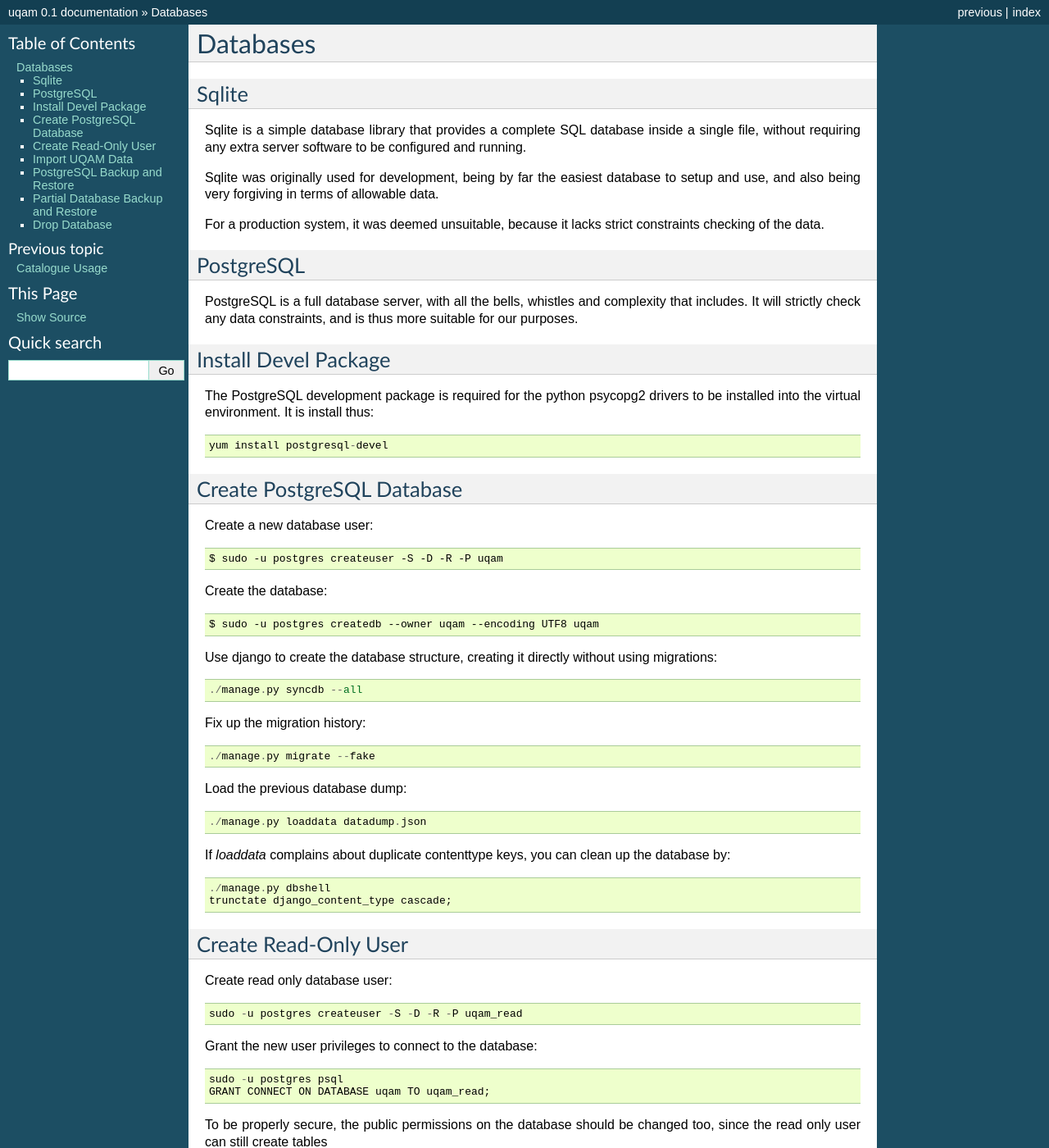
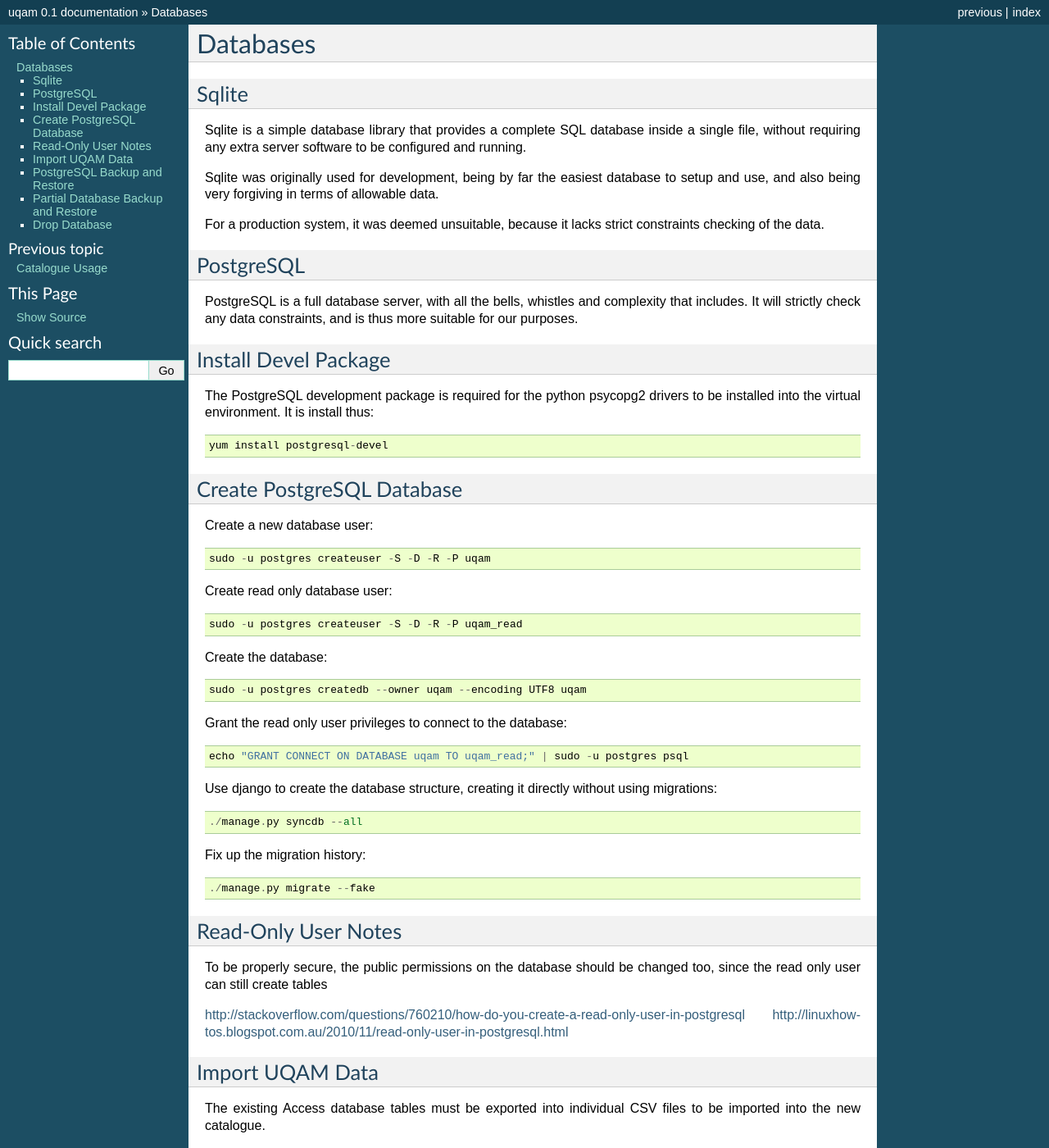
Before and after one commit to uq-eresearch/uqam, a Sphinx documentation site: the page built from docs/databases.rst, in a window 1280 px wide and 1400 px high. Shown: the whole window at 82% size. Built offline with Sphinx 7.4.7, drawn with Linux system fonts in a browser that asks for light colours.

Commit message:
Cleanup docs.

```diff
--- a/docs/databases.rst
+++ b/docs/databases.rst
@@ -38,11 +38,19 @@ Create PostgreSQL Database
 --------------------------
 Create a new database user::
 
-    $ sudo -u postgres createuser -S -D -R -P uqam
+    sudo -u postgres createuser -S -D -R -P uqam
+
+Create read only database user::
+
+    sudo -u postgres createuser -S -D -R -P uqam_read
 
 Create the database::
 
-    $ sudo -u postgres createdb --owner uqam --encoding UTF8 uqam
+    sudo -u postgres createdb --owner uqam --encoding UTF8 uqam
+
+Grant the read only user privileges to connect to the database::
+
+    echo "GRANT CONNECT ON DATABASE uqam TO uqam_read;" | sudo -u postgres psql
 
 Use django to create the database structure, creating it directly without
 using migrations::
@@ -53,27 +61,9 @@ Fix up the migration history::
 
     ./manage.py migrate --fake
 
-Load the previous database dump::
 
-    ./manage.py loaddata datadump.json
-
-If `loaddata` complains about duplicate contenttype keys, you can clean up
-the database by::
-
-    ./manage.py dbshell
-    trunctate django_content_type cascade;
-
-Create Read-Only User
----------------------
-
-Create read only database user::
-
-    sudo -u postgres createuser -S -D -R -P uqam_read
-
-Grant the new user privileges to connect to the database::
-
-    sudo -u postgres psql
-    GRANT CONNECT ON DATABASE uqam TO uqam_read;
+Read-Only User Notes
+--------------------
 
 To be properly secure, the public permissions on the database should be
 changed too, since the read only user can still create tables
```
